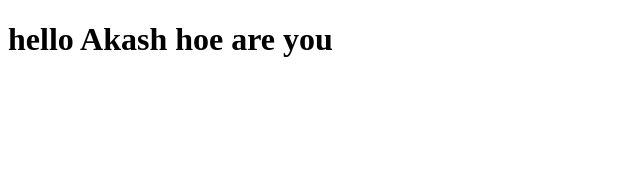
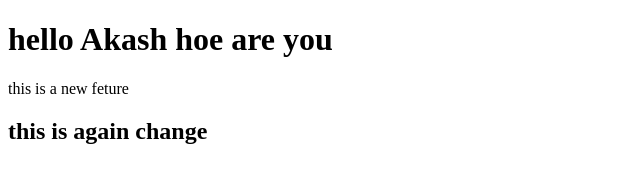
Before and after one commit to love-with-coding/Localrepo, a plain HTML site: page index.html in a window 1280 px wide. Shown: the whole page, without its empty margins (0-640 px from the left). Drawn offline with Linux system fonts and the light colour scheme.

Commit message:
adding new paragraph and heading

```diff
--- a/index.html
+++ b/index.html
@@ -7,5 +7,7 @@
 </head>
 <body>
     <h1>hello Akash hoe are you</h1>
+    <p>this is a new feture</p>
+    <h2>this is again change</h2>
 </body>
 </html>
```
